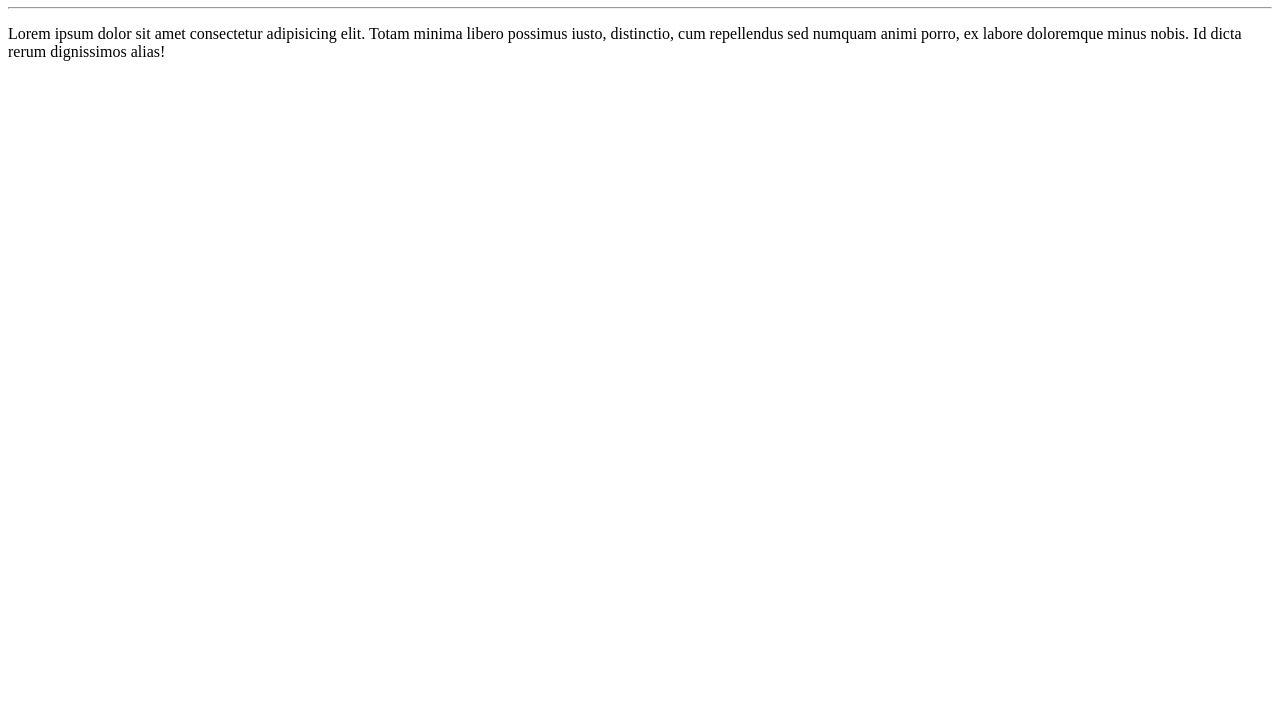
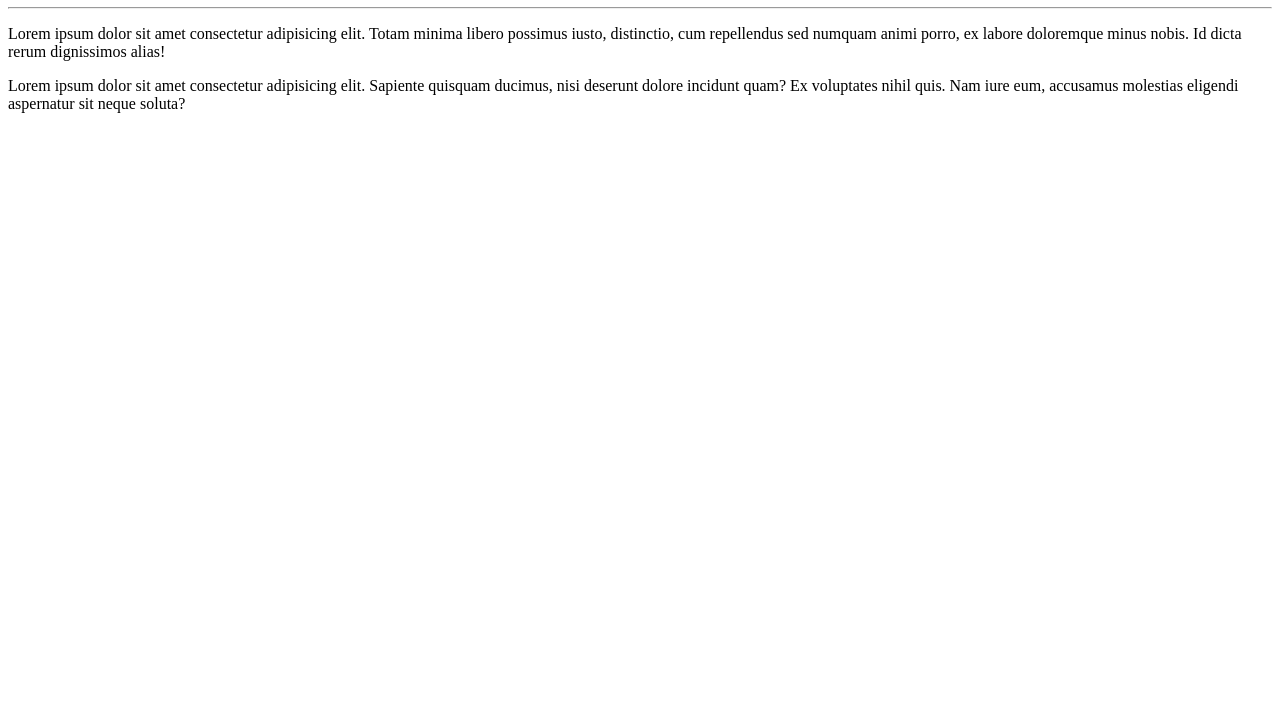
Before and after one commit to mateusjfeldhaus/HelloWorld, a plain HTML site: page Site-exemplo/index.html in a window 1280 px wide. Shown: the part 73-800 px from the top of the page. Drawn offline with Linux system fonts and the light colour scheme.

Commit message:
adicionei um parágrafo

```diff
--- a/Site-exemplo/index.html
+++ b/Site-exemplo/index.html
@@ -9,5 +9,6 @@
     <h1>Hello World</h1>
     <hr>
     <p>Lorem ipsum dolor sit amet consectetur adipisicing elit. Totam minima libero possimus iusto, distinctio, cum repellendus sed numquam animi porro, ex labore doloremque minus nobis. Id dicta rerum dignissimos alias!</p>
+    <p>Lorem ipsum dolor sit amet consectetur adipisicing elit. Sapiente quisquam ducimus, nisi deserunt dolore incidunt quam? Ex voluptates nihil quis. Nam iure eum, accusamus molestias eligendi aspernatur sit neque soluta?</p>
 </body>
 </html>
```
